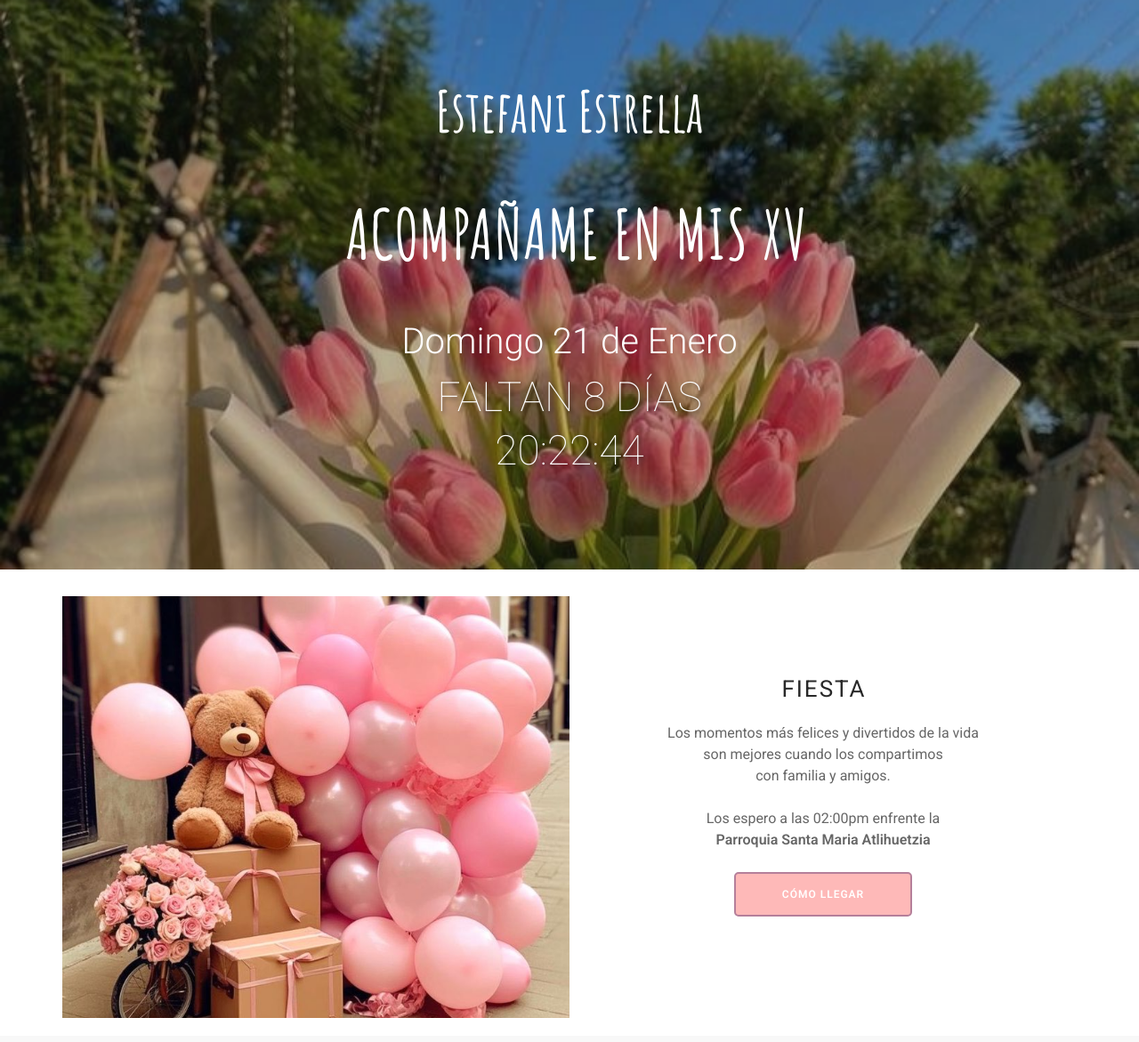
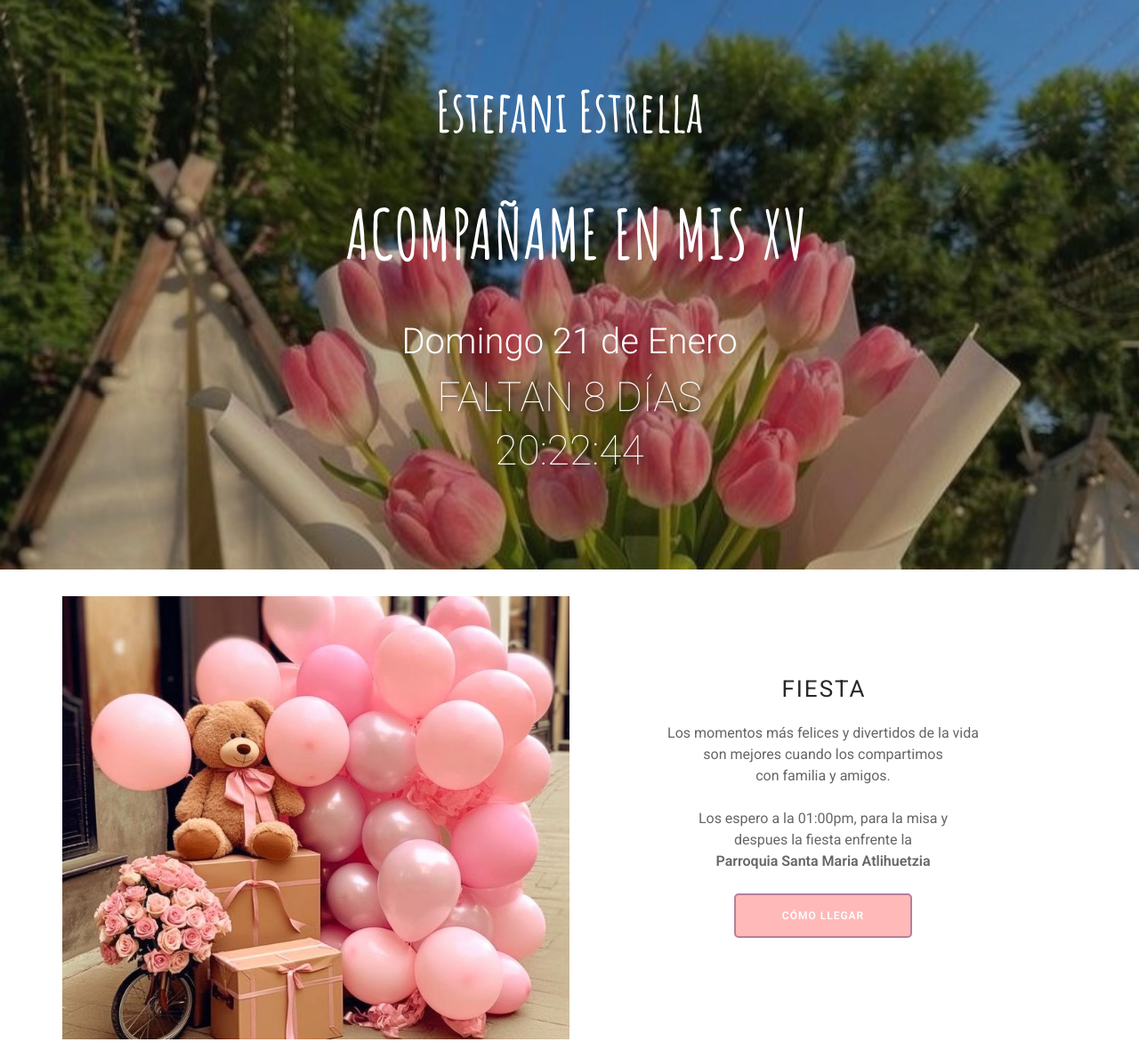
Before and after one commit to Lorelei05/InvitacionXV, a plain HTML site: page index.html in a window 1280 px wide. Shown: the top 1171 px of the page at 89% size. Drawn offline with Linux system fonts and the light colour scheme; some packages are replaced by stand-ins of ours; a script that the page names is missing; a web font is replaced by a local one.

Commit message:
segundo commit

```diff
--- a/index.html
+++ b/index.html
@@ -71,7 +71,7 @@
   		                        </div>
   		                        <p>
   		                        	Los momentos más felices y divertidos de la vida<br style="display: block;">
-son mejores cuando los compartimos <br style="display: block;"> con familia y amigos.<br style="display: block;"><br style="display: block;">Los espero a las 02:00pm enfrente la <br style="display: block;"> <b>Parroquia Santa Maria Atlihuetzia</b>
+son mejores cuando los compartimos <br style="display: block;"> con familia y amigos.<br style="display: block;"><br style="display: block;">Los espero a la 01:00pm, para la misa y <br style="display: block;"> despues la fiesta enfrente la <br style="display: block;"> <b>Parroquia Santa Maria Atlihuetzia</b>
 							<br style="display: block;margin-bottom: 15px;">
 
 
```
